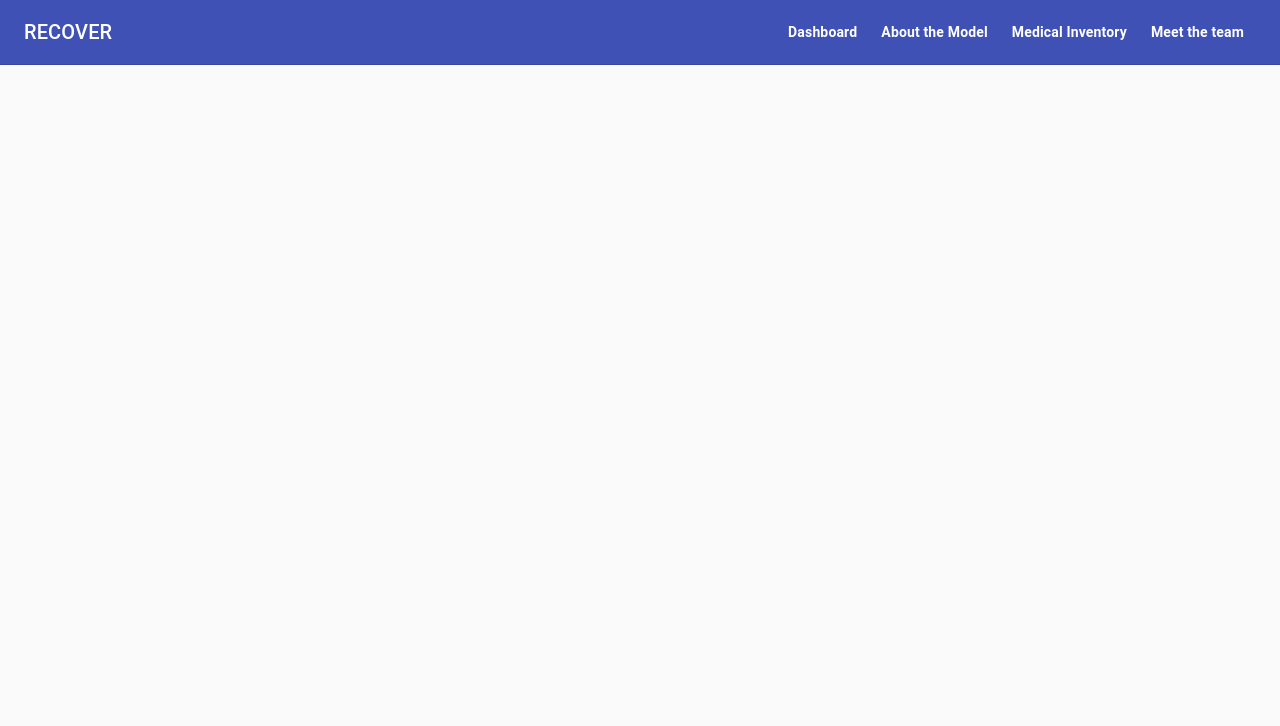
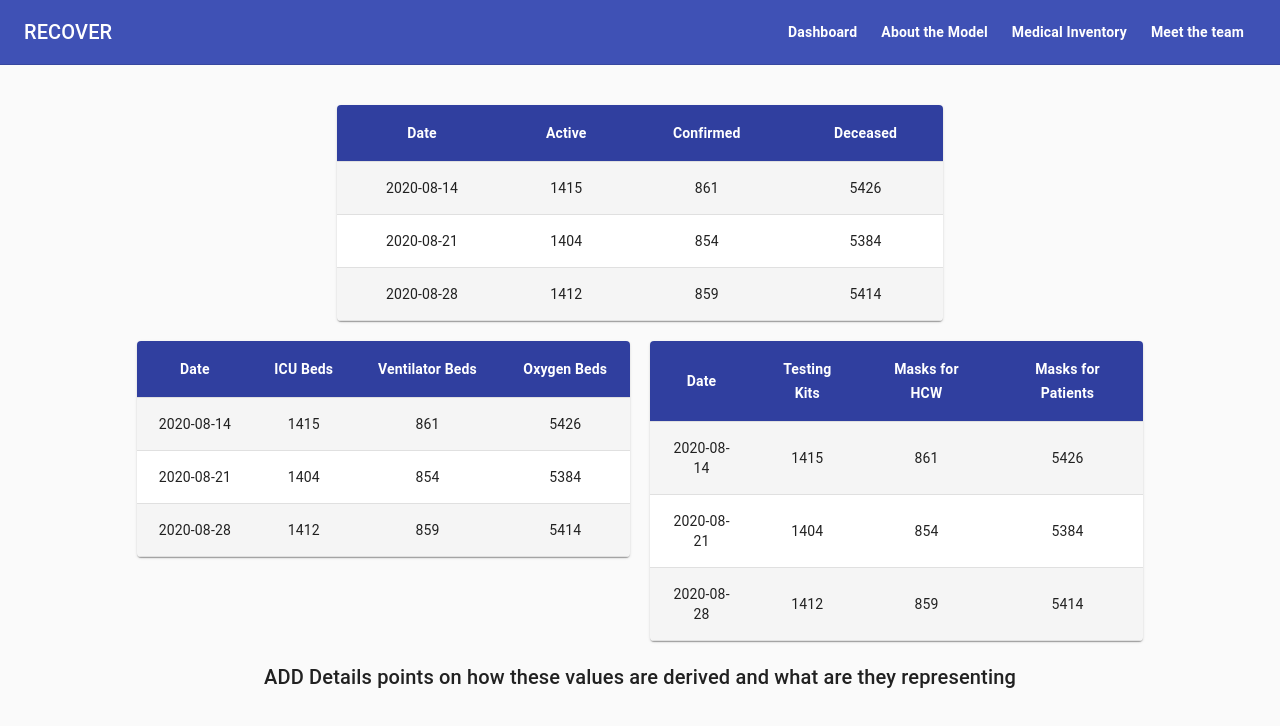
Before and after one commit to Covid-Hackathon/covid-ui, a React (Create React App) app: page /medical-inventory in a window 1280 px wide. Shown: the top 726 px of the page. Built offline with nearby package versions, Linux system fonts and the light colour scheme; the HTML template or start-up script is replaced by a standard one.

Commit message:
Add medical-inventory

```diff
--- a/src/pages/medical-inventory.js
+++ b/src/pages/medical-inventory.js
@@ -1,9 +1,157 @@
 import React from 'react';
+import { withStyles, makeStyles } from '@material-ui/core/styles';
+import Table from '@material-ui/core/Table';
+import TableBody from '@material-ui/core/TableBody';
+import TableCell from '@material-ui/core/TableCell';
+import TableContainer from '@material-ui/core/TableContainer';
+import TableHead from '@material-ui/core/TableHead';
+import TableRow from '@material-ui/core/TableRow';
+import Paper from '@material-ui/core/Paper';
 import Grid from '@material-ui/core/Grid';
+import Container from '@material-ui/core/Container';
 import Typography from '@material-ui/core/Typography';
 
+const StyledTableCell = withStyles((theme) => ({
+    head: {
+      backgroundColor: theme.palette.primary.dark,
+      color: theme.palette.common.white,
+      fontWeight: 'bold'
+    },
+}))(TableCell);
+
+const StyledTableRow = withStyles((theme) => ({
+    root: {
+        '&:nth-of-type(odd)': {
+        backgroundColor: theme.palette.action.hover,
+        },
+    },
+}))(TableRow);
+
+const useStyles = makeStyles({
+    table: {
+        width: '100%',
+    },
+});
+
 const MedicalInventory = () => {
+    const classes = useStyles();
+
     return <>
+        <Container maxWidth="xl" component="main">
+            <Grid container style={{padding: '10px', paddingTop: '40px'}} justify='center'>
+                <Grid item xs={12} md={6}>
+                    <TableContainer component={Paper}>
+                        <Table className={classes.table} aria-label="customized table">
+                            <TableHead>
+                                <TableRow>
+                                    <StyledTableCell align="center">Date</StyledTableCell>
+                                    <StyledTableCell align="center">Active</StyledTableCell>
+                                    <StyledTableCell align="center">Confirmed</StyledTableCell>
+                                    <StyledTableCell align="center">Deceased</StyledTableCell>
+                                </TableRow>
+                            </TableHead>
+                            <TableBody>
+                                <StyledTableRow>
+                                    <StyledTableCell align="center" component="th" scope="row">2020-08-14</StyledTableCell>
+                                    <StyledTableCell align="center" component="th" scope="row">1415</StyledTableCell>
+                                    <StyledTableCell align="center" component="th" scope="row">861</StyledTableCell>
+                                    <StyledTableCell align="center" component="th" scope="row">5426</StyledTableCell>
+                                </StyledTableRow>
+                                <StyledTableRow>
+                                    <StyledTableCell align="center" component="th" scope="row">2020-08-21</StyledTableCell>
+                                    <StyledTableCell align="center" component="th" scope="row">1404</StyledTableCell>
+                                    <StyledTableCell align="center" component="th" scope="row">854</StyledTableCell>
+                                    <StyledTableCell align="center" component="th" scope="row">5384</StyledTableCell>
+                                </StyledTableRow>
+                                <StyledTableRow>
+                                    <StyledTableCell align="center" component="th" scope="row">2020-08-28</StyledTableCell>
+                                    <StyledTableCell align="center" component="th" scope="row">1412</StyledTableCell>
+                                    <StyledTableCell align="center" component="th" scope="row">859</StyledTableCell>
+                                    <StyledTableCell align="center" component="th" scope="row">5414</StyledTableCell>
+                                </StyledTableRow>
+                            </TableBody>
+                        </Table>
+                    </TableContainer>
+                </Grid>
+            </Grid>
+            <Grid container justify='center'>
+                <Grid item xs={12} md={5} style={{padding: '10px'}}>
+                    <TableContainer component={Paper}>
+                        <Table className={classes.table} aria-label="customized table">
+                            <TableHead>
+                                <TableRow>
+                                    <StyledTableCell align="center">Date</StyledTableCell>
+                                    <StyledTableCell align="center">ICU Beds</StyledTableCell>
+                                    <StyledTableCell align="center">Ventilator Beds</StyledTableCell>
+                                    <StyledTableCell align="center">Oxygen Beds</StyledTableCell>
+                                </TableRow>
+                            </TableHead>
+                            <TableBody>
+                                <StyledTableRow>
+                                    <StyledTableCell align="center" component="th" scope="row">2020-08-14</StyledTableCell>
+                                    <StyledTableCell align="center" component="th" scope="row">1415</StyledTableCell>
+                                    <StyledTableCell align="center" component="th" scope="row">861</StyledTableCell>
+                                    <StyledTableCell align="center" component="th" scope="row">5426</StyledTableCell>
+                                </StyledTableRow>
+                                <StyledTableRow>
+                                    <StyledTableCell align="center" component="th" scope="row">2020-08-21</StyledTableCell>
+                                    <StyledTableCell align="center" component="th" scope="row">1404</StyledTableCell>
+                                    <StyledTableCell align="center" component="th" scope="row">854</StyledTableCell>
+                                    <StyledTableCell align="center" component="th" scope="row">5384</StyledTableCell>
+                                </StyledTableRow>
+                                <StyledTableRow>
+                                    <StyledTableCell align="center" component="th" scope="row">2020-08-28</StyledTableCell>
+                                    <StyledTableCell align="center" component="th" scope="row">1412</StyledTableCell>
+                                    <StyledTableCell align="center" component="th" scope="row">859</StyledTableCell>
+                                    <StyledTableCell align="center" component="th" scope="row">5414</StyledTableCell>
+                                </StyledTableRow>
+                            </TableBody>
+                        </Table>
+                    </TableContainer>
+                </Grid>
+                <Grid item xs={12} md={5} style={{padding: '10px'}}>
+                    <TableContainer component={Paper}>
+                        <Table className={classes.table} aria-label="customized table">
+                            <TableHead>
+                                <TableRow>
+                                    <StyledTableCell align="center">Date</StyledTableCell>
+                                    <StyledTableCell align="center">Testing Kits</StyledTableCell>
+                                    <StyledTableCell align="center">Masks for HCW</StyledTableCell>
+                                    <StyledTableCell align="center">Masks for Patients</StyledTableCell>
+                                </TableRow>
+                            </TableHead>
+                            <TableBody>
+                                <StyledTableRow>
+                                    <StyledTableCell align="center" component="th" scope="row">2020-08-14</StyledTableCell>
+                                    <StyledTableCell align="center" component="th" scope="row">1415</StyledTableCell>
+                                    <StyledTableCell align="center" component="th" scope="row">861</StyledTableCell>
+                                    <StyledTableCell align="center" component="th" scope="row">5426</StyledTableCell>
+                                </StyledTableRow>
+                                <StyledTableRow>
+                                    <StyledTableCell align="center" component="th" scope="row">2020-08-21</StyledTableCell>
+                                    <StyledTableCell align="center" component="th" scope="row">1404</StyledTableCell>
+                                    <StyledTableCell align="center" component="th" scope="row">854</StyledTableCell>
+                                    <StyledTableCell align="center" component="th" scope="row">5384</StyledTableCell>
+                                </StyledTableRow>
+                                <StyledTableRow>
+                                    <StyledTableCell align="center" component="th" scope="row">2020-08-28</StyledTableCell>
+                                    <StyledTableCell align="center" component="th" scope="row">1412</StyledTableCell>
+                                    <StyledTableCell align="center" component="th" scope="row">859</StyledTableCell>
+                                    <StyledTableCell align="center" component="th" scope="row">5414</StyledTableCell>
+                                </StyledTableRow>
+                            </TableBody>
+                        </Table>
+                    </TableContainer>
+                </Grid>
+            </Grid>
+            <Grid container style={{padding: '10px'}} justify='center'>
+                <Grid item xs={12} align="center">
+                    <Typography component="h6" variant="h6" align="center" color="textPrimary">
+                        ADD Details points on how these values are derived and what are they representing
+                    </Typography>
+                </Grid>
+            </Grid>
+        </Container>
     </>;
 }
 
```
